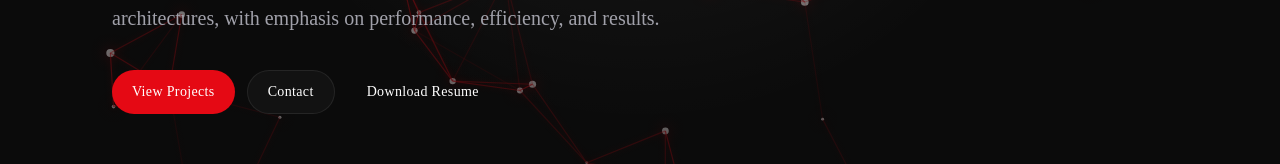
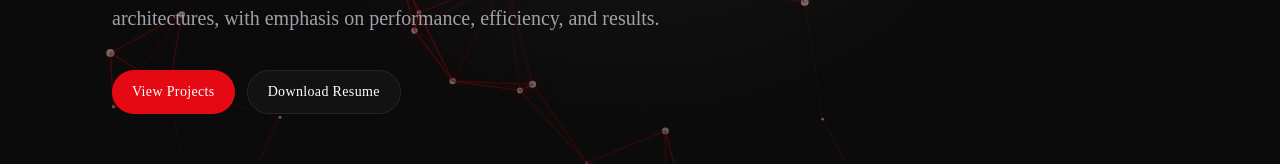
Before and after one commit to Redietkebede/Rediet_Worede_Kebede, a Next.js app: page / in a window 1280 px wide. Shown: the part 469-633 px from the top of the page. Built offline with nearby package versions, Linux system fonts and the light colour scheme; no server answers.

Commit message:
feat: remove contact link from Hero component and adjust resume link styling

```diff
--- a/app/components/Hero.tsx
+++ b/app/components/Hero.tsx
@@ -45,23 +45,12 @@ export function Hero() {
             </StaggerItem>
             <StaggerItem duration={0.36} y={10}>
               <Link
-                href="/#contact"
-                className={cn(
-                  ctaBase,
-                  "transform-gpu border border-border-strong bg-surface text-text-primary hover:-translate-y-0.5 hover:border-text-secondary/45",
-                )}
-              >
-                Contact
-              </Link>
-            </StaggerItem>
-            <StaggerItem duration={0.36} y={10}>
-              <Link
                 href={profile.resumeUrl}
                 target="_blank"
                 rel="noopener noreferrer"
                 className={cn(
                   ctaBase,
-                  "transform-gpu text-text-secondary hover:-translate-y-0.5 hover:bg-white/5 hover:text-text-primary",
+                  "transform-gpu border border-border-strong bg-surface text-text-primary hover:-translate-y-0.5 hover:border-text-secondary/45",
                 )}
               >
                 Download Resume
```
